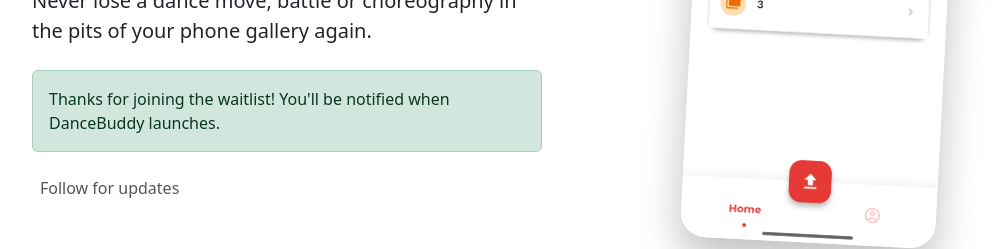
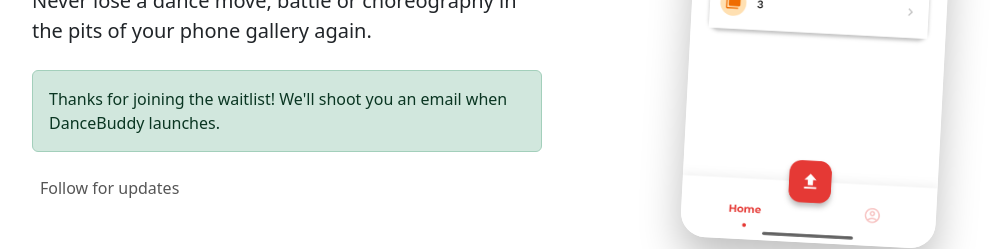
Before and after one commit to BToyin/danceBuddy-waitlist, a React (Vite) app: page / in a window 1280 px wide. Both pictures are taken after typing "name@example.com" into the empty fields and a click on the button "Join the Waitlist". Shown: the part 358-607 px from the top of the page, without its empty margins (86-1093 px from the left). Built offline with nearby package versions, Linux system fonts and the light colour scheme.

Commit message:
adding netlify attribute

```diff
--- a/src/App.jsx
+++ b/src/App.jsx
@@ -35,10 +35,10 @@
             {/* Email Collection Form or Success Message */}
             {submitted ? (
               <div className="alert alert-success" role="alert">
-                Thanks for joining the waitlist! You'll be notified when DanceBuddy launches.
+                Thanks for joining the waitlist! We'll shoot you an email when DanceBuddy launches.
               </div>
             ) : (
-              <Form name="waitlist" method="POST" data-netlify="true" onSubmit={handleSubmit} className="waitlist-form mx-auto mx-md-0" style={{ maxWidth: '400px' }}>
+              <Form name="waitlist" method="POST" netlify netlify-honeypot="bot-field" onSubmit={handleSubmit} className="waitlist-form mx-auto mx-md-0" style={{ maxWidth: '400px' }}>
                 <input type="hidden" name="form-name" value="waitlist" />
                 <Form.Group className="mb-3" controlId="formBasicEmail">
                   <Form.Control type="email" name="email" placeholder="Enter your email" size="lg" required />
```
